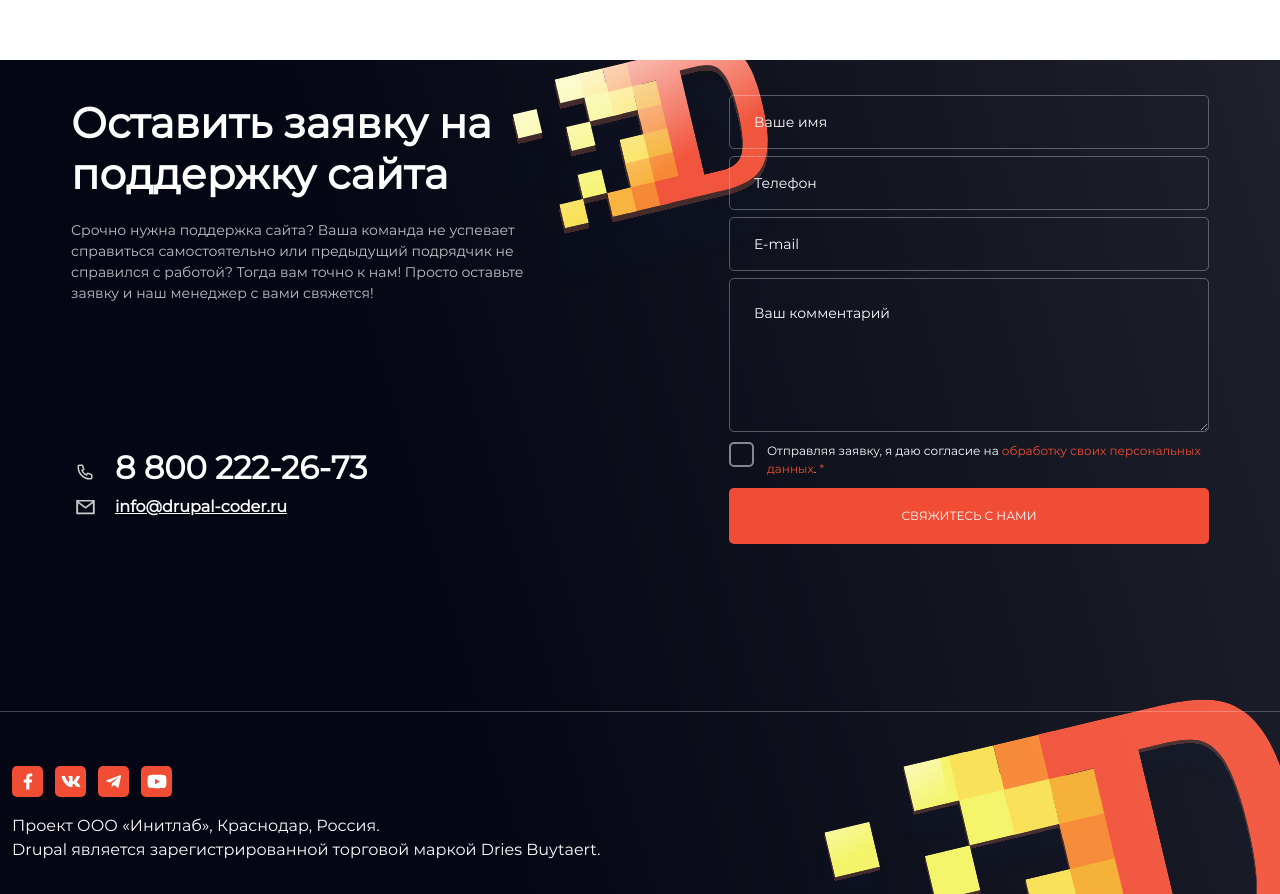
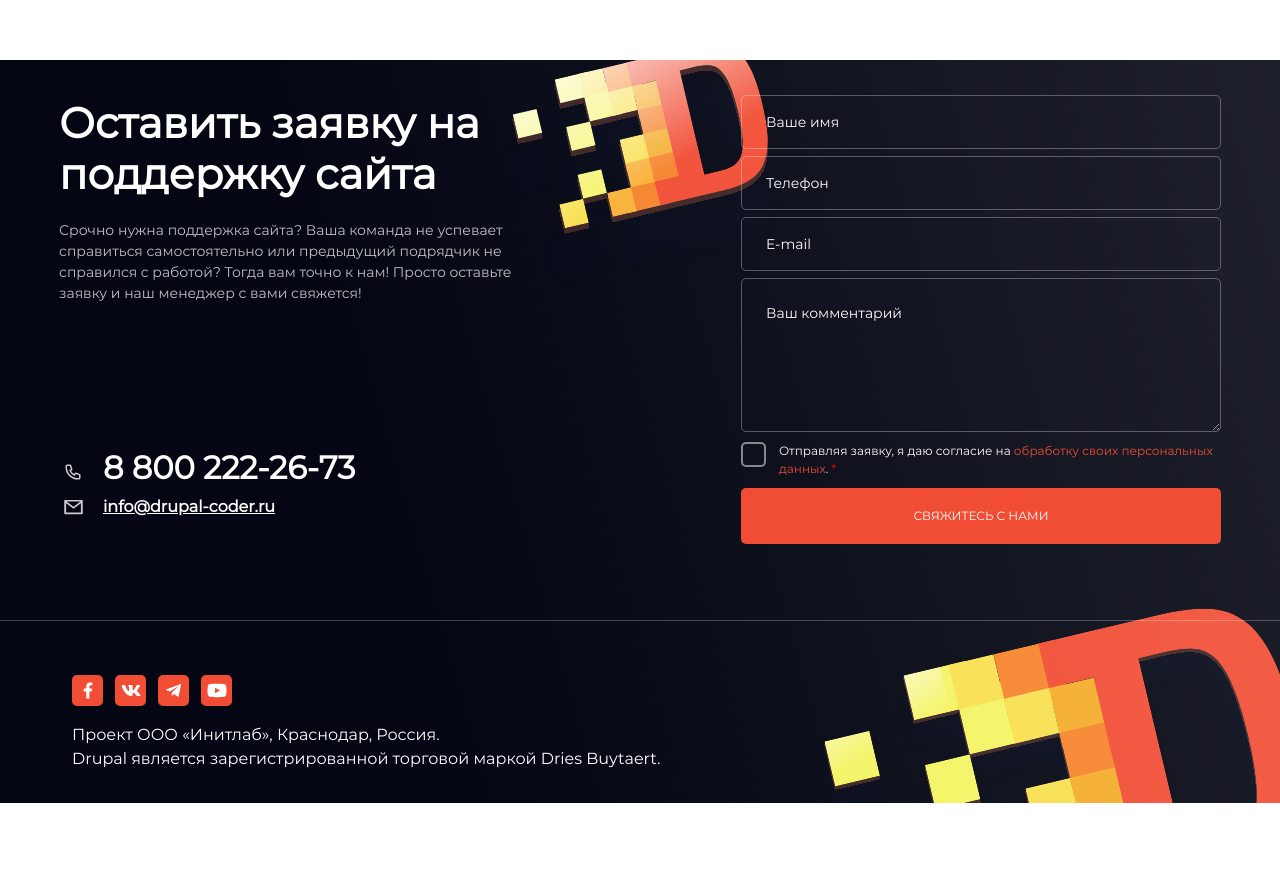
Before and after one commit to Kurva2076/WEBProject, a Vue app: page / in a window 1280 px wide. After the commit the page ends 803 px from the top, so only its background shows below. Built offline with nearby package versions, Linux system fonts and the light colour scheme.

Commit message:
Настроил позиционирование блоков и шрифты с брейкпоинта 768px

```diff
--- a/src/components/FormBlock.vue
+++ b/src/components/FormBlock.vue
@@ -3,9 +3,7 @@
   <div class="block-form-footer-container">
     <div class="block-form-container container">
       <div id="requestForSupport" class="block-form row justify-content-center">
-<!--        <div class="row justify-content-center">-->
           <div class="requestMessage col-xs-12 col-md-6 row">
-<!--            <div class="">-->
               <div id="messageInfo" class="col">
                 <div class="subtitle">
                   <h2 class="fw-bolder">Оставить заявку на<br />поддержку сайта</h2>
@@ -32,11 +30,9 @@
                   </ul>
                 </div>
               </div>
-<!--            </div>-->
           </div>
 
           <div class="requestForm col-xs-12 col-md-6 row">
-<!--            <div class="row">-->
               <form id="clientInfo" class="col">
                 <div class="formElement">
                   <div class="textElement">
@@ -78,7 +74,7 @@
                       <span class="agreementText">
                         Отправляя заявку, я даю согласие на
                         <a href="../../public/index.html">обработку своих персональных данных</a>.
-                        <a href="../../public/index.html">*</a>
+                        <a class="agreement" href="../../public/index.html">*</a>
                       </span>
                     </label>
                   </div>
@@ -91,9 +87,7 @@
                   </div>
                 </div>
               </form>
-<!--            </div>-->
           </div>
-<!--        </div>-->
       </div>
     </div>
 
@@ -171,6 +165,17 @@ export default {
   .block-form-footer-container {
     background-size: auto;
   }
+
+  .block-form-container.container {
+    max-width: 1000px;
+  }
+}
+
+@media (min-width: 768px) {
+  .block-form-container.container {
+    padding-right: 0;
+    padding-left: 0;
+  }
 }
 
 @media (min-width: 1200px) {
@@ -182,21 +187,38 @@ export default {
 .block-form-container {
   min-height: 547px;
   padding-top: 28px;
-  margin-bottom: 88px;
+}
+
+@media (min-width: 768px) {
+  .requestForm.row,
+  .requestMessage.row {
+    width: 384px;
+  }
+
+  .requestForm.row {
+    padding-left: 15px;
+    padding-right: 0;
+    justify-content: end;
+  }
+
+  .requestMessage.row {
+    padding-left: 0;
+    padding-right: 15px;
+    justify-content: start;
+  }
+}
+
+@media (min-width: 992px) {
+  .requestForm.row,
+  .requestMessage.row {
+    width: 505px;
+  }
 }
 
 @media (min-width: 1200px) {
   .requestForm.row,
   .requestMessage.row {
     width: 605px;
-  }
-
-  .requestForm.row {
-    justify-content: end;
-  }
-
-  .requestMessage.row {
-    justify-content: start;
   }
 }
 
@@ -215,6 +237,32 @@ export default {
   }
 }
 
+@media (min-width: 768px) {
+  .subtitle {
+    padding-top: 5px;
+    padding-bottom: 12px;
+    text-align: center;
+
+    & > h2 {
+      font-size: 34px;
+      line-height: 40px;
+    }
+  }
+}
+
+@media (min-width: 992px) {
+  .subtitle {
+    padding-top: 10px;
+    padding-bottom: 12px;
+    text-align: center;
+
+    & > h2 {
+      font-size: 42px;
+      line-height: 51px;
+    }
+  }
+}
+
 .bodyText,
 .contactInformation {
   text-align: justify;
@@ -226,7 +274,13 @@ export default {
 }
 
 .contactInformation {
-  margin-top: 140px
+  margin-top: 25px
+}
+
+@media (min-width: 992px) {
+  .contactInformation {
+    margin-top: 140px
+  }
 }
 
 @media (min-width: 601px) {
@@ -298,7 +352,7 @@ export default {
 }
 
 .requestForm {
-  padding-bottom: 79px;
+  padding-bottom: 76px;
 }
 
 #clientInfo {
@@ -366,6 +420,10 @@ export default {
     &:hover {
       text-decoration: underline;
     }
+  }
+
+  & > a[class="agreement"] {
+    color: #FF0000;
   }
 }
 
@@ -435,9 +493,21 @@ input[name="agreeCheckbox"]:checked + .custom-checkbox {
   border-top: 1px solid rgba(256, 256, 256, 0.25);
 }
 
+@media (min-width: 768px) {
+  .social-network-buttons.container {
+    max-width: 710px;
+  }
+}
+
+@media (min-width: 992px) {
+  .social-network-buttons.container {
+    max-width: 960px;
+  }
+}
+
 @media (min-width: 1200px) {
   .social-network-buttons.container {
-    max-width: 1320px;
+    max-width: 1160px;
   }
 }
 
```
